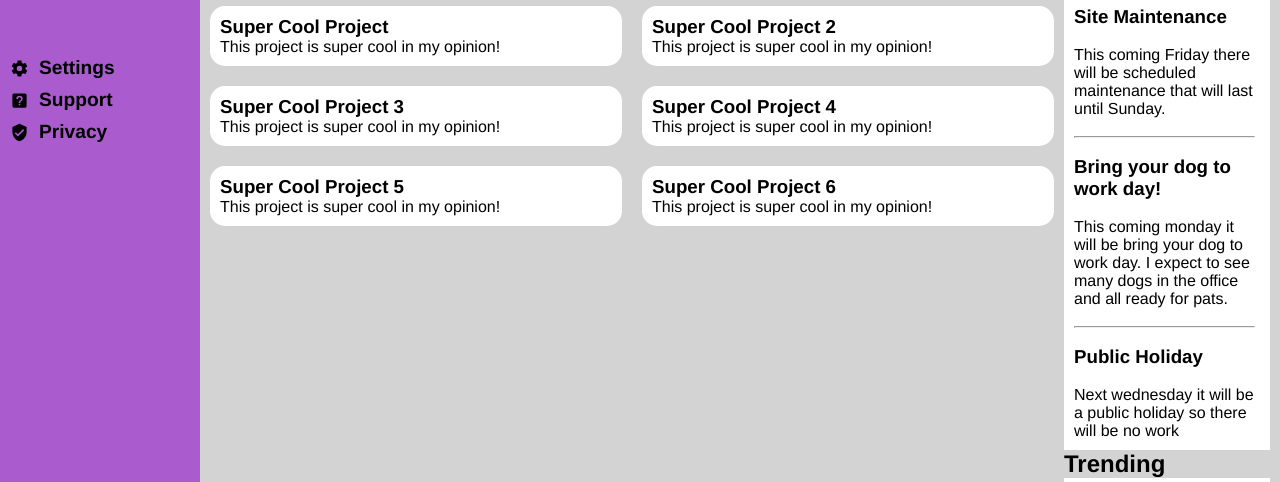
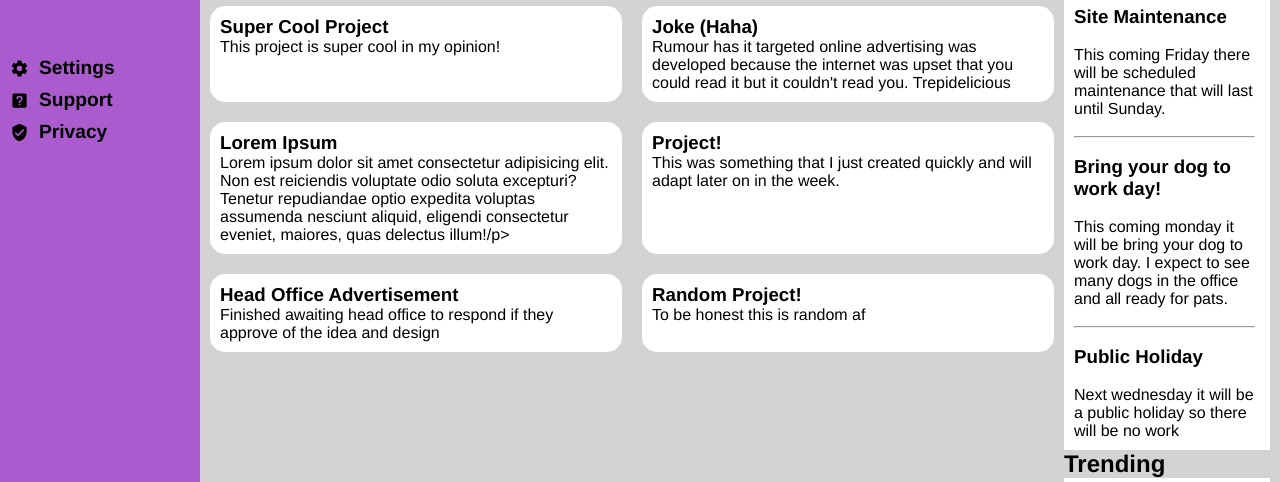
Before and after one commit to Klon3r/the-odin-project, a plain HTML site: page index.html in a window 1280 px wide. Shown: the part 273-755 px from the top of the page. Drawn offline with Linux system fonts and the light colour scheme.

Commit message:
Updated info section

```diff
--- a/index.html
+++ b/index.html
@@ -64,24 +64,24 @@
           <p>This project is super cool in my opinion!</p>
         </div>
         <div class="info-content">
-          <h3>Super Cool Project 2</h3>
-          <p>This project is super cool in my opinion!</p>
+          <h3>Joke (Haha)</h3>
+          <p>Rumour has it targeted online advertising was developed because the internet was upset that you could read it but it couldn't read you. Trepidelicious</p>
         </div>
         <div class="info-content">
-          <h3>Super Cool Project 3</h3>
-          <p>This project is super cool in my opinion!</p>
+          <h3>Lorem Ipsum</h3>
+          <p>Lorem ipsum dolor sit amet consectetur adipisicing elit. Non est reiciendis voluptate odio soluta excepturi? Tenetur repudiandae optio expedita voluptas assumenda nesciunt aliquid, eligendi consectetur eveniet, maiores, quas delectus illum!/p>
         </div>
         <div class="info-content">
-          <h3>Super Cool Project 4</h3>
-          <p>This project is super cool in my opinion!</p>
+          <h3>Project!</h3>
+          <p>This was something that I just created quickly and will adapt later on in the week.</p>
         </div>
         <div class="info-content">
-          <h3>Super Cool Project 5</h3>
-          <p>This project is super cool in my opinion!</p>
+          <h3>Head Office Advertisement</h3>
+          <p>Finished awaiting head office to respond if they approve of the idea and design</p>
         </div>
         <div class="info-content">
-          <h3>Super Cool Project 6</h3>
-          <p>This project is super cool in my opinion!</p>
+          <h3>Random Project!</h3>
+          <p>To be honest this is random af</p>
         </div>
       </div>
 
```
